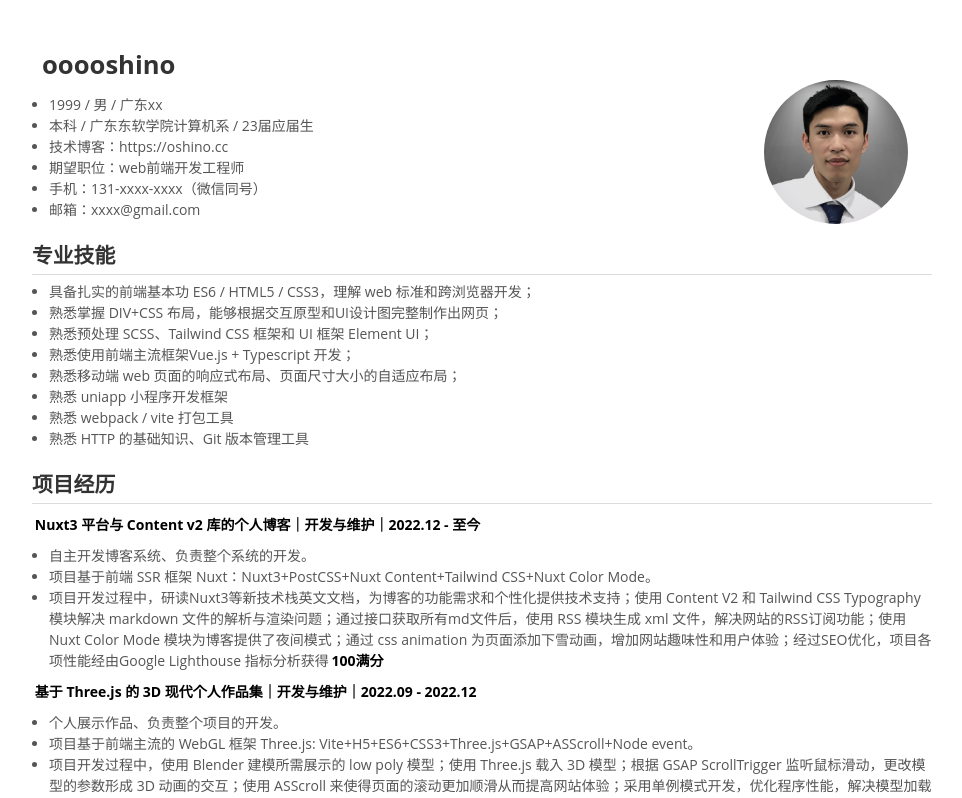
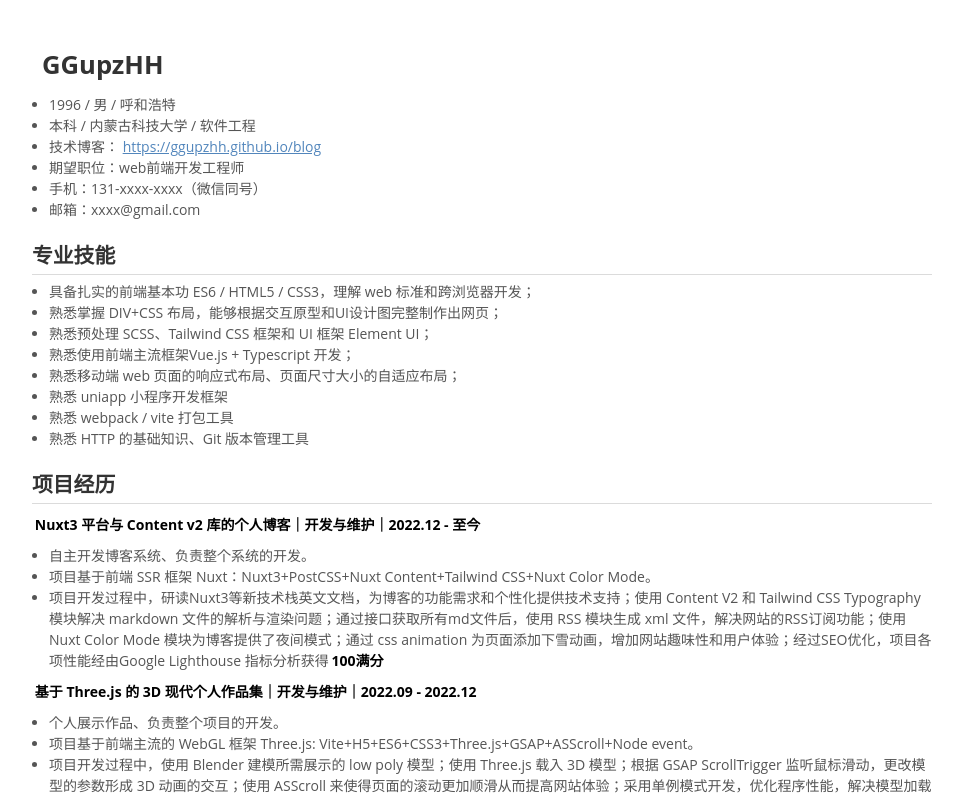
Before and after one commit to shaopeng007/resume, a Vue app: page / in a window 1280 px wide. Shown: the top 798 px of the page, without its empty margins (158-1120 px from the left). Built offline with nearby package versions, Linux system fonts and the light colour scheme.

Commit message:
✨ (UserInfo): Update UserInfo
update userinfo

```diff
--- a/src/components/UserInfo.vue
+++ b/src/components/UserInfo.vue
@@ -6,7 +6,7 @@ import avatar from '/avatar.png'
   <section>
     <div>
       <div>
-        <img class="float-none lg:float-right
+        <!-- <img class="float-none lg:float-right
         w-24 h-24
         sm:w-28 sm:h-28
         md:w-32 md:h-32
@@ -15,13 +15,15 @@ import avatar from '/avatar.png'
         m-auto mb-10
         lg:m-6 lg:mb-0
 
-        rounded-full " :src="avatar" alt="avatar" />
+        rounded-full " :src="avatar" alt="avatar" /> -->
       </div>
-      <h3 class="text-center sm:text-left ">ooooshino</h3>
+      <h3 class="text-center sm:text-left ">GGupzHH</h3>
       <ul>
-        <li>1999 / 男 / 广东xx</li>
-        <li>本科 / 广东东软学院计算机系 / 23届应届生</li>
-        <li>技术博客：https://oshino.cc</li>
+        <li>1996 / 男 / 呼和浩特</li>
+        <li>本科 / 内蒙古科技大学 / 软件工程</li>
+        <li>技术博客：
+          <a href="https://ggupzhh.github.io/blog" target="_blank">https://ggupzhh.github.io/blog</a>
+        </li>
         <li>期望职位：web前端开发工程师</li>
         <li>手机：131-xxxx-xxxx（微信同号）</li>
         <li>邮箱：xxxx@gmail.com</li>
```
